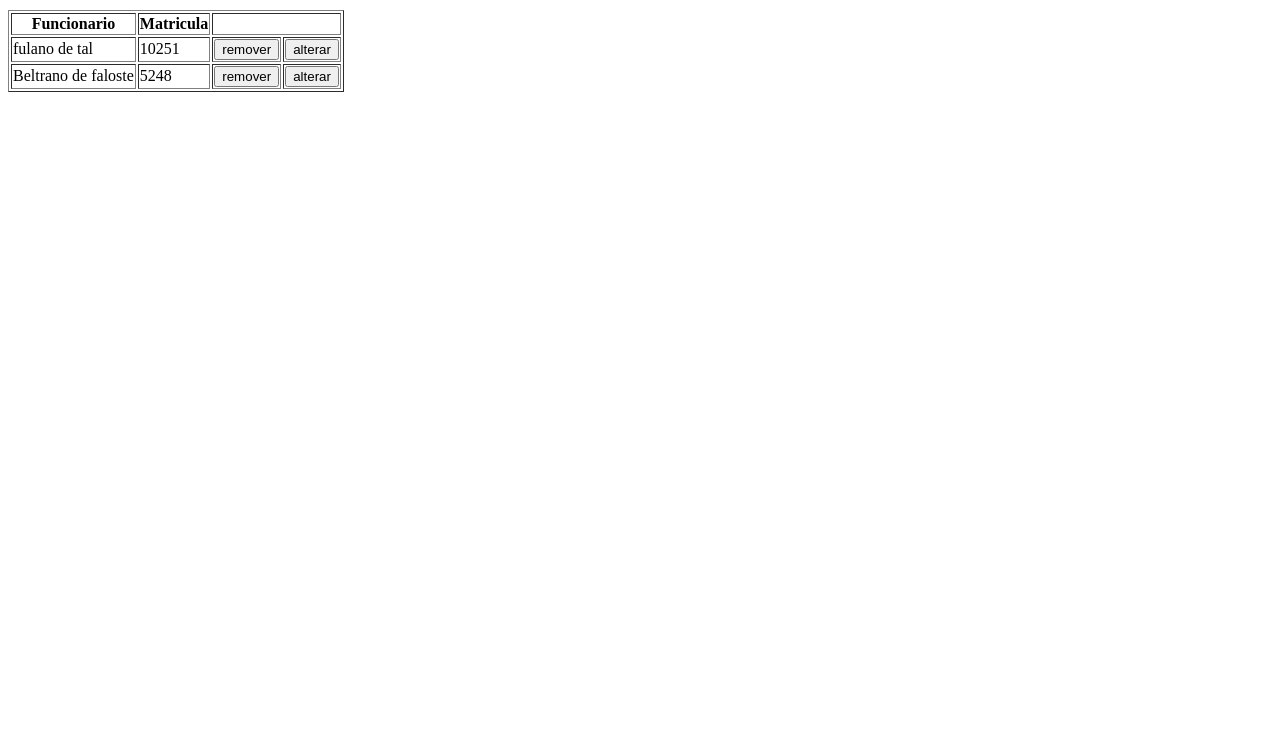
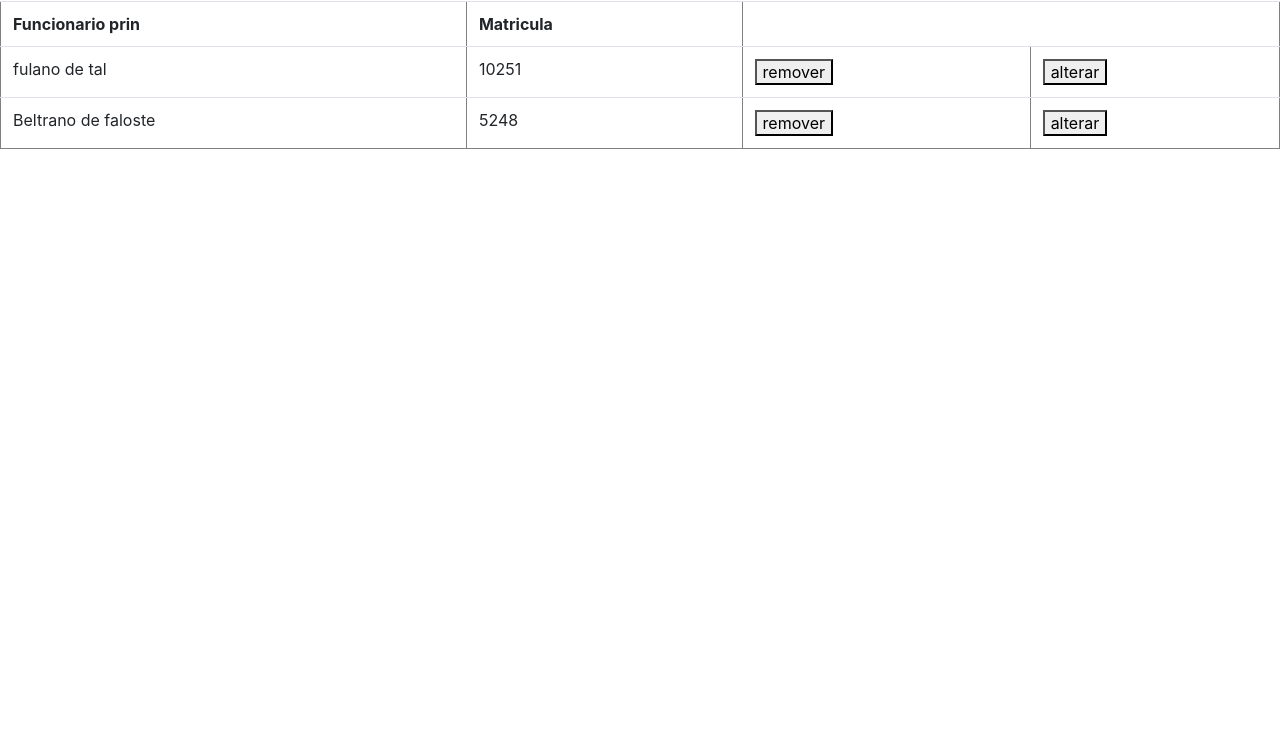
Before and after one commit to de-victor/tableConstructor, a plain HTML site: page index.html in a window 1280 px wide. Shown: the part 45-800 px from the top of the page. Drawn offline with nearby package versions, Linux system fonts and the light colour scheme.

Commit message:
adicionado bootstrap na página

```diff
--- a/index.html
+++ b/index.html
@@ -3,14 +3,21 @@
         <title>Estudo de jquery</title>
         <script src="jquery.min.js"></script>
         <script src="jquery.fn.js"></script>
+        <link rel="stylesheet" href="https://stackpath.bootstrapcdn.com/bootstrap/4.4.1/css/bootstrap.min.css" integrity="sha384-Vkoo8x4CGsO3+Hhxv8T/Q5PaXtkKtu6ug5TOeNV6gBiFeWPGFN9MuhOf23Q9Ifjh" crossorigin="anonymous">
+        <script src="https://stackpath.bootstrapcdn.com/bootstrap/4.4.1/js/bootstrap.min.js" integrity="sha384-wfSDF2E50Y2D1uUdj0O3uMBJnjuUD4Ih7YwaYd1iqfktj0Uod8GCExl3Og8ifwB6" crossorigin="anonymous"></script>
         <script src="main.js"></script>
     </head>
     <body>
         <div>
             <h2 class="h2">Página de testes</h2>
         </div>
-        <div>
-            <table border="1" class="tabela-teste"></table>
+        <div class="row">
+            <div class="col-12">
+                <table border="1" class="table tabela-teste"></table>
+            </div>
+
+        </div>
+
         </div>
     </body>
 </html>
--- a/main.js
+++ b/main.js
@@ -13,11 +13,11 @@ $( document ).ready(function() {
         alert('Alterando funcionario de codigo: '+obj.codigo);
     };
 
-    let tabela = {header : [{Funcionario : 'nome'}, {Matricula:'matricula'}],
+    let tabela = {header : [{'Funcionario prin' : 'nome'}, {'Matricula':'matricula'}],
                   data : lista,
                   objInTr : 'funcionario',
-                  buttons : [{element : '<button>remover</button>', function : acaoRemover},
-                             {element : '<button>alterar</button>', function : acaoAlterar}]
+                  buttons : [{element : '<button class="button1">remover</button>', function : acaoRemover},
+                             {element : '<button class="button2">alterar</button>', function : acaoAlterar}]
                  };
 
 
```
